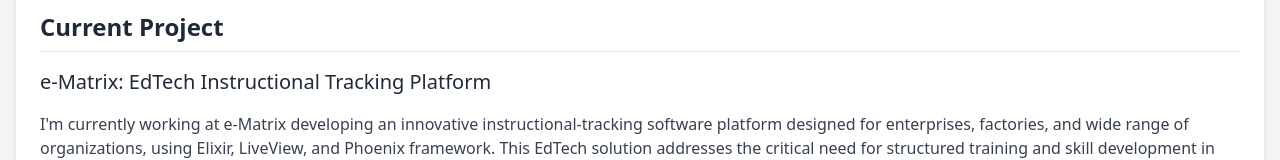
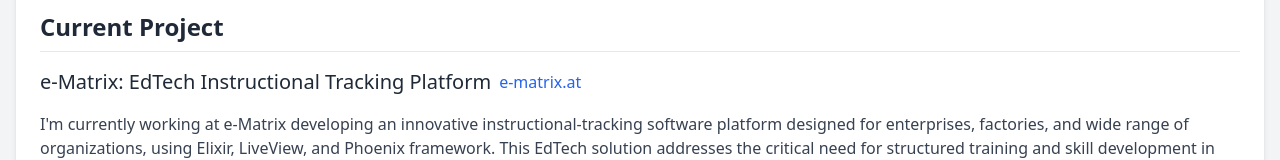
Before and after one commit to oscarolbe/oscarolbe.github.io, a plain HTML site: page index.html in a window 1280 px wide. Shown: the part 330-490 px from the top of the page. Drawn offline with nearby package versions, Linux system fonts and the light colour scheme.

Commit message:
Link e-matrix.at

```diff
--- a/index.html
+++ b/index.html
@@ -36,6 +36,7 @@
                 <div class="text-gray-700 space-y-4">
                     <div class="flex items-center mb-2">
                         <h3 class="text-xl font-medium text-gray-800">e-Matrix: EdTech Instructional Tracking Platform</h3>
+                        <a href="https://e-matrix.at" target="_blank" class="ml-2 text-blue-600 hover:text-blue-800">e-matrix.at</a>
                     </div>
                     <div class="prose max-w-none">
                         <p>
```
